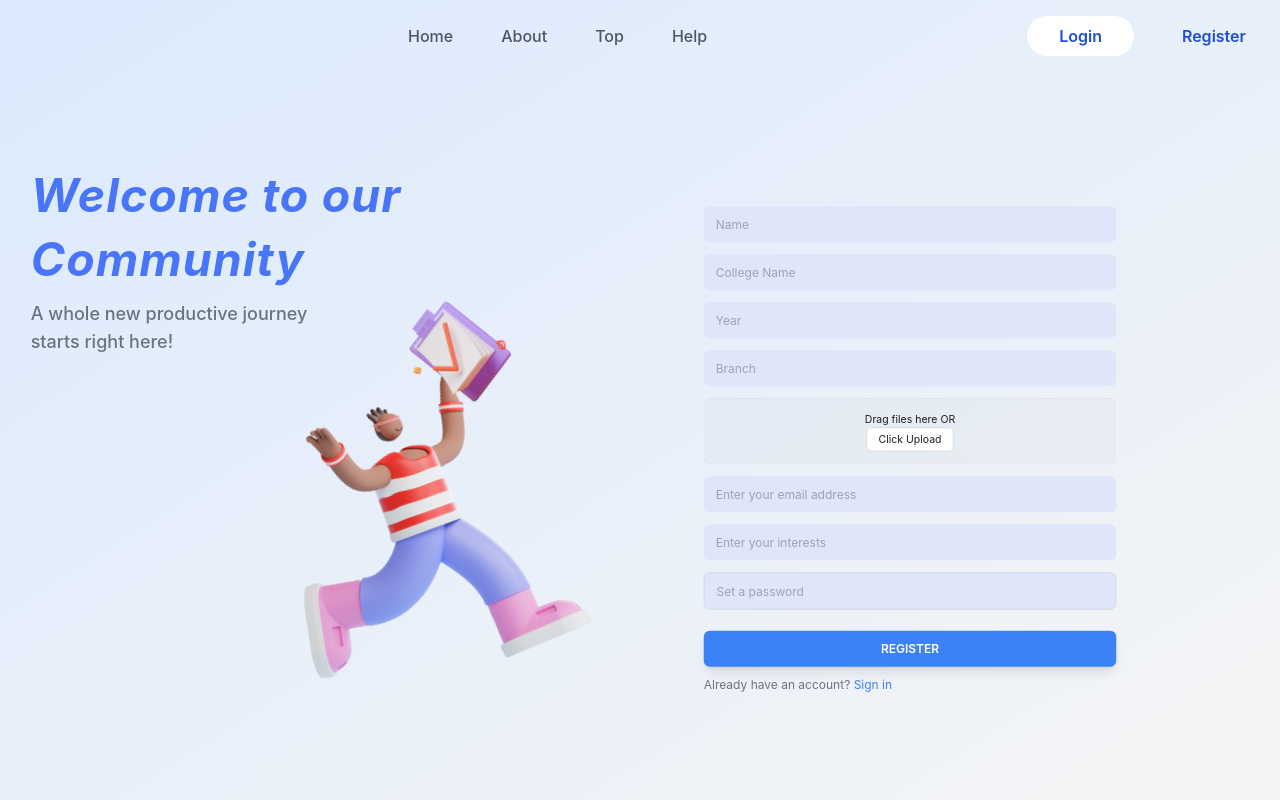
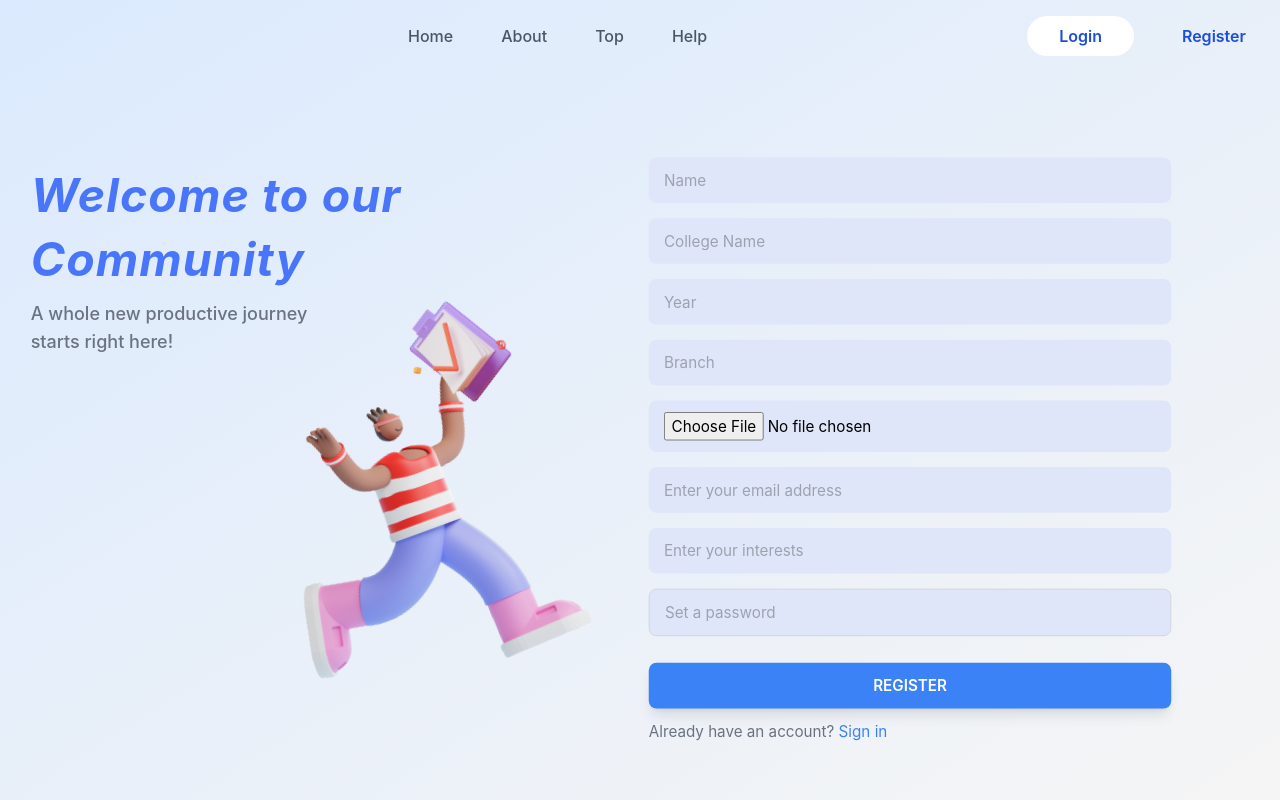
Before and after one commit to atharva-gadekar/Inter, a React (Create React App) app: page / in a window 1280 px wide. Built offline with nearby package versions, Linux system fonts and the light colour scheme.

Commit message:
integration-testing

```diff
--- a/src/App.css
+++ b/src/App.css
@@ -44,3 +44,22 @@ body{
 .ant-upload-wrapper{
   width: 100%;
 }
+
+#dropzone-file{
+  opacity: 0;
+}
+
+uploaded-row{
+  margin: 10px 0;
+  display: flex;
+  justify-content: space-between;
+  align-items: center;
+  padding: 15px 20px;
+  border-radius: 5px;
+  background-color: #e9f0ff;
+}
+
+.upload-content{
+  display: flex;
+  align-items: center;
+}
--- a/src/components/ImgUpload.js
+++ b/src/components/ImgUpload.js
@@ -1,7 +1,7 @@
 import {Button,Upload} from 'antd'
 
 
-export default function App(obj){
+export default function App(){
 	return(
 <div
 style={{
@@ -13,14 +13,13 @@ style={{
 >
 
 	<Upload.Dragger
-	multiple={false}
+	multiple = {false}
 	listType="picture"
  action={"http://localhost:3000/"}
  showUploadList={{showRemoveIcon:true}}
  accept=".png,.jpeg,.doc"
  beforeUpload={(file)=>{
-	// console.log({file});
-	obj={...file};
+	console.log({file});
 	return false;
  }}
 style={{
--- a/src/pages/Signup.js
+++ b/src/pages/Signup.js
@@ -22,12 +22,25 @@ const{register,handleSubmit}=useForm({
 	resolver:yupResolver(schema),
 });
 
-const submitForm=(data)=>{
-console.log(obj);
-console.log(data);
-}
+const submitForm = async (data) => {
+	try {
+	  const formData = new FormData();
+	  for (let key in data) {
+			formData.append(key, data[key]);
 
-var obj = {}
+	  }
+	  const response = await fetch("https://inter-api-8q0x.onrender.com/auth/register", {
+		method: "POST",
+		body: formData
+	  });
+	  const result = await response.json();
+	  console.log(result);
+	}
+	catch (error) {
+	  console.error(error);
+	}
+  };
+
 
   return (
 
@@ -57,7 +70,7 @@ var obj = {}
 
 				{/* form begins here */}
 				{/* ml-auto mt-4 lg:mt-0 mr-auto lg:w-[23%] flex justify-center lg:block lg:ml-[17.5rem] lg:mr-0 */}
-				<form onSubmit={handleSubmit(submitForm)} className="flex h-20 scale-75 flex-col gap-4 w-[340px] lg:w-[550px] mt-4 lg:mt-[7.25rem] ml-auto mr-auto lg:ml-0 justify-center mb-4 lg:mr-0">
+				<form onSubmit={handleSubmit(submitForm)} className="flex h-20 scale-95 flex-col gap-4 w-[340px] lg:w-[550px] mt-4 lg:mt-[7.25rem] ml-auto mr-auto lg:ml-0 justify-center mb-4 lg:mr-0">
 					<div className="flex lg:w-[auto] gap-4 justify-between">
 						<div className="flex flex-col w-full">
 							<input
@@ -102,14 +115,15 @@ name="year"
 						/>
 					</div>
 					<div className="flex flex-col">
-						{/* <input
-							type="text"
+						<input
+							type="file"
+							id="picture"
 							name="picture"
 							placeholder="Upload your profile picture"
 							className="w-full px-4 py-3 bg-[#dfe6f9] border-gray-300 rounded-lg"
 							{...register('picture', { required: true })}
-						/> */}
-						<ImgUpload obj={obj}/>
+						/>
+						{/* <ImgUpload /> */}
 					</div>
 					<div className="flex flex-col">
 						<input
```
